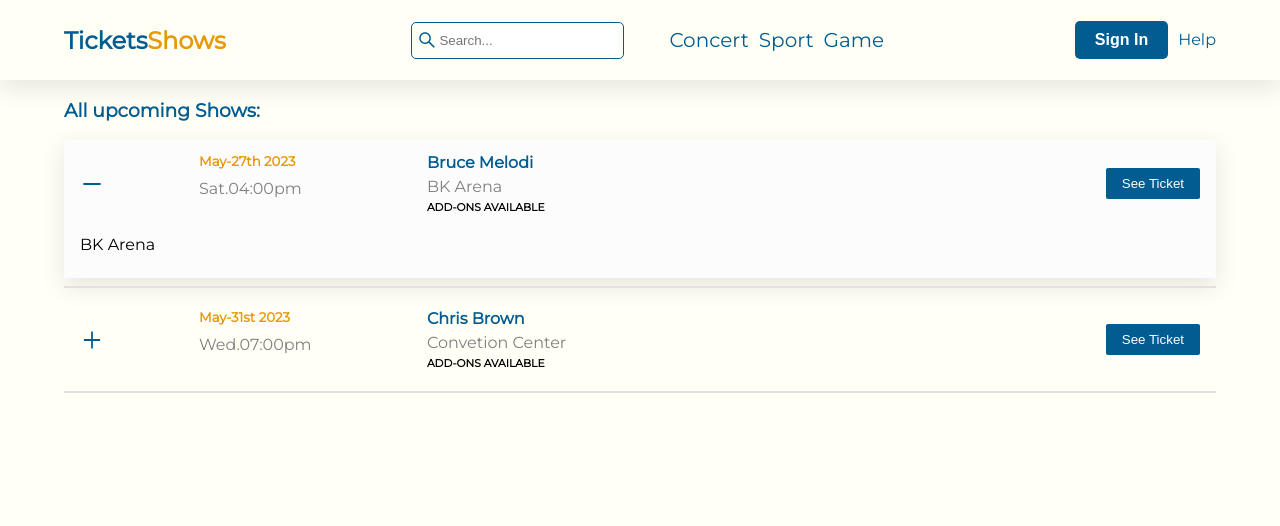
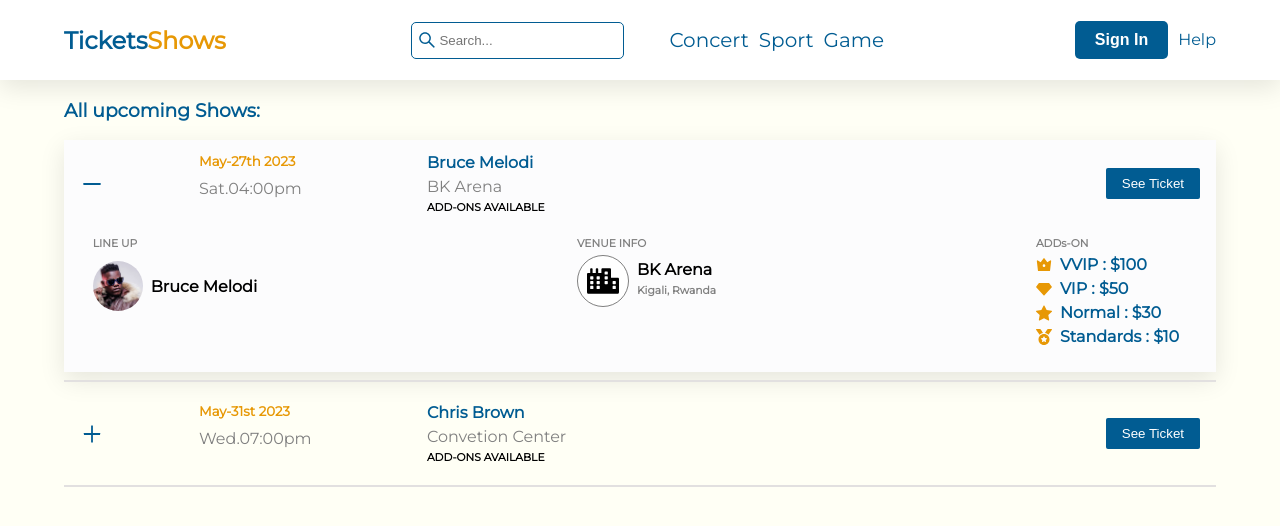
Before and after one commit to jantar25/Ticket-purchasing, a React (Create React App) app: page / in a window 1280 px wide. Both pictures are taken after a click on the element 592 px from the left and 183 px from the top of the page. Shown: the top 526 px of the page. Built offline with nearby package versions, Linux system fonts and the light colour scheme.

Commit message:
show ticket done

```diff
--- a/src/Components/NavBar/navbar.css
+++ b/src/Components/NavBar/navbar.css
@@ -6,6 +6,7 @@
     display: flex;
     align-items: center;
     justify-content: space-between;
+    background: #fff;
     color: #015C92;
     box-shadow: 0 .5rem 1.5rem rgba(0,0,0,.1);
     z-index: 10;
--- a/src/Components/Shows/Show/Show.jsx
+++ b/src/Components/Shows/Show/Show.jsx
@@ -1,6 +1,8 @@
 import React from 'react'
 import { AiOutlinePlus,AiOutlineMinus } from 'react-icons/ai';
-import { BsThreeDotsVertical } from 'react-icons/bs'
+import { BsThreeDotsVertical,BsStarFill } from 'react-icons/bs'
+import { FaCity,FaMedal } from 'react-icons/fa'
+import { RiVipCrown2Fill,RiVipDiamondFill } from 'react-icons/ri'
 
 import './show.css'
 
@@ -31,7 +33,55 @@ const Show = ({ticket,toggleAccordion,clicked}) => {
         <div>
             {clicked === ticket.id ?
             <div className='show-hiden'>
-                <p>{ticket.location}</p>
+                <div className='left'>
+                    <h6>LINE UP</h6>
+                    <div className='profile'>
+                        <img src={ticket.image} alt={ticket.artist} />
+                        <h4>{ticket.artist}</h4>
+                    </div>
+                </div>
+                <div className='center'>
+                    <h6>VENUE INFO</h6>
+                    <div className='profile'>
+                        <div className="icon"><FaCity /></div>
+                        <div className='location'>
+                            <h4>{ticket.location}</h4>
+                            <h6>{ticket.city}</h6>
+                        </div>
+                    </div>
+                </div>
+                <div className='right'>
+                    <h6>ADDs-ON</h6>
+                    <div>
+                        {ticket.priceByPosition.map((position,index) =>
+                            <div key={index}>
+                                {
+                                   Object.keys(position)[0] === "VVIP"? (
+                                    <div className='ticket-levels'>
+                                        <RiVipCrown2Fill />
+                                       <h4>{Object.keys(position)} : ${Object.values(position)}</h4>
+                                    </div>
+                                   ) : Object.keys(position)[0] === "VIP"? (
+                                    <div className='ticket-levels'>
+                                        <RiVipDiamondFill />
+                                        <h4>{Object.keys(position)} : ${Object.values(position)}</h4>
+                                    </div>
+                                   ) : Object.keys(position)[0] === "Normal"? (
+                                    <div className='ticket-levels'>
+                                        <BsStarFill />
+                                        <h4>{Object.keys(position)} : ${Object.values(position)}</h4>
+                                    </div>
+                                   ): (
+                                    <div className='ticket-levels'>
+                                        <FaMedal />
+                                        <h4>{Object.keys(position)} : ${Object.values(position)}</h4>
+                                    </div>
+                                   )
+                                }
+                            </div>
+                        )}
+                    </div>
+                </div>
                 <button>See Ticket</button>
             </div>
             : null}
--- a/src/Components/Shows/Show/show.css
+++ b/src/Components/Shows/Show/show.css
@@ -64,6 +64,67 @@
     cursor: pointer;
 }
 
+.show-hiden {
+    display: flex;
+    flex-direction: column;
+    align-items: flex-start;
+    justify-content: flex-start;
+}
+
+.show-hiden h6 {
+    margin: 5px 0;
+    color: gray;
+}
+
+.show-hiden .left,.center,.right {
+    margin: .5rem;
+    padding: .3rem;
+}
+
+.show-hiden .profile {
+    display: flex;
+    align-items: center;
+    justify-content: flex-start;
+}
+
+.show-hiden .left .profile img {
+    width: 50px;
+    height: 50px;
+    border-radius: 50%;
+    object-fit: cover;
+    margin-right: .5rem;
+}
+
+.show-hiden .center .profile .icon {
+    width: 50px;
+    height: 50px;
+    display: flex;
+    align-items: center;
+    justify-content: center;
+    font-size: 2rem;
+    margin-right: .5rem;
+    background: #fff;
+    border: 1px solid gray;
+    border-radius: 50%;
+}
+
+.show-hiden .center .profile .location h4 {
+    margin: 0;
+}
+
+.show-hiden .right .ticket-levels {
+    display: flex;
+    align-items: center;
+    font-size: 1rem;
+    color: rgb(231, 152, 5);
+    margin: 5px 0;
+}
+
+.show-hiden .right .ticket-levels h4 {
+    margin: 0 .5rem;
+    color: #015C92;
+}
+
 .show-hiden button {
     color: #fff;
     background: #015C92;
@@ -106,4 +167,8 @@
     .show-hiden button {
         display: none;
     }
+    .show-hiden {
+        flex-direction: row;
+        justify-content: space-between;
+    }
 }
--- a/src/Constants/ticketsData.js
+++ b/src/Constants/ticketsData.js
@@ -5,30 +5,21 @@ const tickets = [
     {
         id:1,
         artist: "Bruce Melodi",
-        City:"Kigali, Rwanda",
+        city:"Kigali, Rwanda",
         location: "BK Arena",
         date:"Sat,May-27th 2023",
         time: "04:00pm",
-        priceByPosition: {
-            VVIP:100,
-            VIP:50,
-            Normal:30,
-            Standards:10
-        },
+        priceByPosition: [{VVIP:100},{VIP:50,},{Normal:30},{Standards:10}],
         image:bruceImg
     },
     {
         id:2,
         artist: "Chris Brown",
-        City:"Kigali, Rwanda",
+        city:"Kigali, Rwanda",
         location: "Convetion Center",
         date:"Wed,May-31st 2023",
         time: "07:00pm",
-        priceByPosition: {
-            VVIP:500,
-            Normal:100,
-            Standards:50
-        },
+        priceByPosition: [{VVIP:500},{Normal:100},{Standards:50}],
         image:chrisImg
     }
 ]
```
